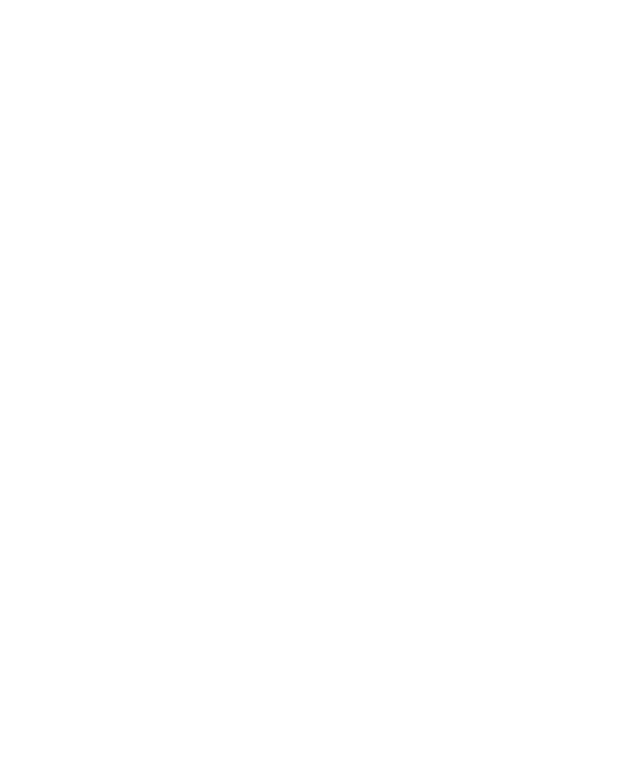
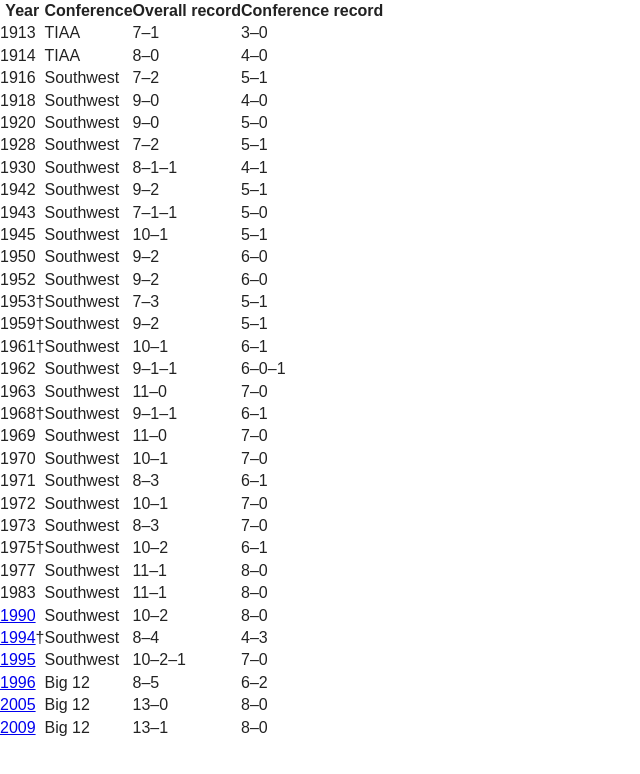
Before and after one commit to jamilaraja/plugins, a plain HTML site: page index.html in a window 1280 px wide. Shown: the whole page, without its empty margins (0-640 px from the left). Drawn offline with nearby package versions, Linux system fonts and the light colour scheme.

Commit message:
table copied

```diff
--- a/index.html
+++ b/index.html
@@ -16,6 +16,210 @@
 
     </head>
     <body>
+      <table>
+    <thead>
+        <tr>
+            <th>Year</th>
+            <th>Conference</th>
+            <th>Overall record</th>
+            <th>Conference record</th>
+        </tr>
+    </thead>
+    <tbody>
+        <tr>
+            <td>1913</td>
+            <td>TIAA</td>
+            <td>7–1</td>
+            <td>3–0</td>
+        </tr>
+        <tr>
+            <td>1914</td>
+            <td>TIAA</td>
+            <td>8–0</td>
+            <td>4–0</td>
+        </tr>
+        <tr>
+            <td>1916</td>
+            <td>Southwest</td>
+            <td>7–2</td>
+            <td>5–1</td>
+        </tr>
+        <tr>
+            <td>1918</td>
+            <td>Southwest</td>
+            <td>9–0</td>
+            <td>4–0</td>
+        </tr>
+        <tr>
+            <td>1920</td>
+            <td>Southwest</td>
+            <td>9–0</td>
+            <td>5–0</td>
+        </tr>
+        <tr>
+            <td>1928</td>
+            <td>Southwest</td>
+            <td>7–2</td>
+            <td>5–1</td>
+        </tr>
+        <tr>
+            <td>1930</td>
+            <td>Southwest</td>
+            <td>8–1–1</td>
+            <td>4–1</td>
+        </tr>
+        <tr>
+            <td>1942</td>
+            <td>Southwest</td>
+            <td>9–2</td>
+            <td>5–1</td>
+        </tr>
+        <tr>
+            <td>1943</td>
+            <td>Southwest</td>
+            <td>7–1–1</td>
+            <td>5–0</td>
+        </tr>
+        <tr>
+            <td>1945</td>
+            <td>Southwest</td>
+            <td>10–1</td>
+            <td>5–1</td>
+        </tr>
+        <tr>
+            <td>1950</td>
+            <td>Southwest</td>
+            <td>9–2</td>
+            <td>6–0</td>
+        </tr>
+        <tr>
+            <td>1952</td>
+            <td>Southwest</td>
+            <td>9–2</td>
+            <td>6–0</td>
+        </tr>
+        <tr>
+            <td>1953†</td>
+            <td>Southwest</td>
+            <td>7–3</td>
+            <td>5–1</td>
+        </tr>
+        <tr>
+            <td>1959†</td>
+            <td>Southwest</td>
+            <td>9–2</td>
+            <td>5–1</td>
+        </tr>
+        <tr>
+            <td>1961†</td>
+            <td>Southwest</td>
+            <td>10–1</td>
+            <td>6–1</td>
+        </tr>
+        <tr>
+            <td>1962</td>
+            <td>Southwest</td>
+            <td>9–1–1</td>
+            <td>6–0–1</td>
+        </tr>
+        <tr>
+            <td>1963</td>
+            <td>Southwest</td>
+            <td>11–0</td>
+            <td>7–0</td>
+        </tr>
+        <tr>
+            <td>1968†</td>
+            <td>Southwest</td>
+            <td>9–1–1</td>
+            <td>6–1</td>
+        </tr>
+        <tr>
+            <td>1969</td>
+            <td>Southwest</td>
+            <td>11–0</td>
+            <td>7–0</td>
+        </tr>
+        <tr>
+            <td>1970</td>
+            <td>Southwest</td>
+            <td>10–1</td>
+            <td>7–0</td>
+        </tr>
+        <tr>
+            <td>1971</td>
+            <td>Southwest</td>
+            <td>8–3</td>
+            <td>6–1</td>
+        </tr>
+        <tr>
+            <td>1972</td>
+            <td>Southwest</td>
+            <td>10–1</td>
+            <td>7–0</td>
+        </tr>
+        <tr>
+            <td>1973</td>
+            <td>Southwest</td>
+            <td>8–3</td>
+            <td>7–0</td>
+        </tr>
+        <tr>
+            <td>1975†</td>
+            <td>Southwest</td>
+            <td>10–2</td>
+            <td>6–1</td>
+        </tr>
+        <tr>
+            <td>1977</td>
+            <td>Southwest</td>
+            <td>11–1</td>
+            <td>8–0</td>
+        </tr>
+        <tr>
+            <td>1983</td>
+            <td>Southwest</td>
+            <td>11–1</td>
+            <td>8–0</td>
+        </tr>
+        <tr>
+            <td><a href="http://wikipedia.org/wiki/1990_Texas_Longhorns_football_team" title="1990 Texas Longhorns football team">1990</a></td>
+            <td>Southwest</td>
+            <td>10–2</td>
+            <td>8–0</td>
+        </tr>
+        <tr>
+            <td><a href="http://wikipedia.org/wiki/1994_Texas_Longhorns_football_team" title="1994 Texas Longhorns football team">1994</a>†</td>
+            <td>Southwest</td>
+            <td>8–4</td>
+            <td>4–3</td>
+        </tr>
+        <tr>
+            <td><a href="http://wikipedia.org/wiki/1995_Texas_Longhorns_football_team" title="1995 Texas Longhorns football team">1995</a></td>
+            <td>Southwest</td>
+            <td>10–2–1</td>
+            <td>7–0</td>
+        </tr>
+        <tr>
+            <td><a href="http://wikipedia.org/wiki/1996_Texas_Longhorns_football_team" title="1996 Texas Longhorns football team">1996</a></td>
+            <td>Big 12</td>
+            <td>8–5</td>
+            <td>6–2</td>
+        </tr>
+        <tr>
+            <td><a href="http://wikipedia.org/wiki/2005_Texas_Longhorns_football_team" title="2005 Texas Longhorns football team">2005</a></td>
+            <td>Big 12</td>
+            <td>13–0</td>
+            <td>8–0</td>
+        </tr>
+        <tr>
+            <td><a href="http://wikipedia.org/wiki/2009_Texas_Longhorns_football_team" title="2009 Texas Longhorns football team">2009</a></td>
+            <td>Big 12</td>
+            <td>13–1</td>
+            <td>8–0</td>
+        </tr>
+    </tbody>
+</table>
 
 
 
```
